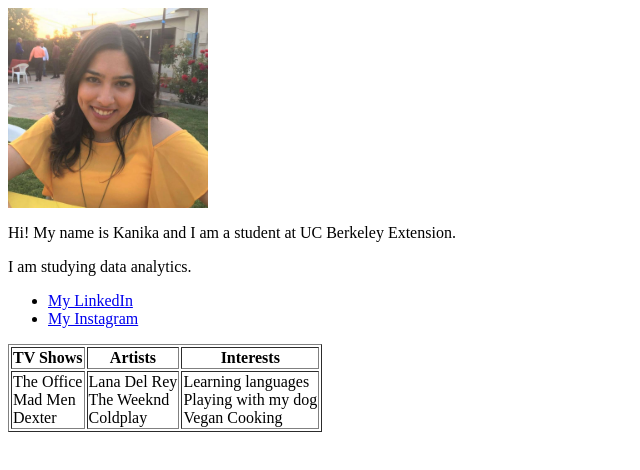
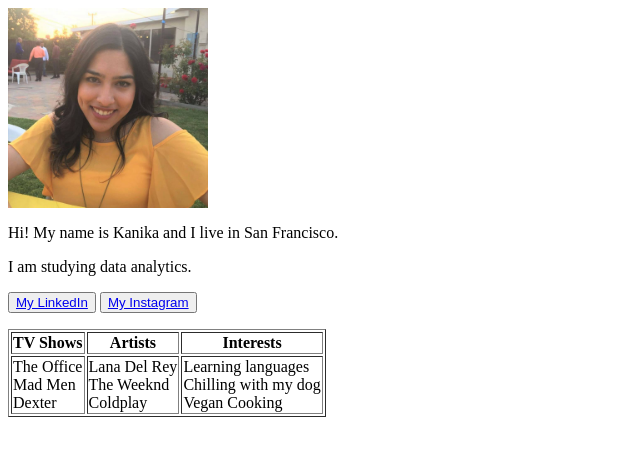
Before and after one commit to kjanghala/kjanghala.github.io, a plain HTML site: page index.html in a window 1280 px wide. Shown: the whole page, without its empty margins (0-640 px from the left). Drawn offline with Linux system fonts and the light colour scheme.

Commit message:
update 2

```diff
--- a/index.html
+++ b/index.html
@@ -4,12 +4,10 @@
     </head>
     <body>
         <img src="yellow.jpg" alt="Me" height="200" width="200">
-        <p>Hi! My name is Kanika and I am a student at UC Berkeley Extension. </p>
+        <p>Hi! My name is Kanika and I live in San Francisco. </p>
         <p>I am studying data analytics.</p>
-        <ul>
-            <li><a href="https://www.linkedin.com/in/kanika-janghala-99aa89177/">My LinkedIn</a></li>
-            <li><a href="https://www.instagram.com/janghaholic/?hl=en">My Instagram</a></li>
-        </ul>
+        <p><button><a href="https://www.linkedin.com/in/kanika-janghala-99aa89177/">My LinkedIn</a></button>
+        <button><a href="https://www.instagram.com/janghaholic/?hl=en">My Instagram</a></button></p>
         <table border="1">
             <tr>
                 <th>TV Shows</th>
@@ -19,8 +17,8 @@
             <tr>
                 <td>The Office<br>Mad Men<br>Dexter</td>
                 <td>Lana Del Rey<br>The Weeknd<br>Coldplay</td>
-                <td>Learning languages<br>Playing with my dog<br>Vegan Cooking</td>
+                <td>Learning languages<br>Chilling with my dog<br>Vegan Cooking</td>
             </tr>
-          </table>
+            </table>
     </body>
 </html>
```
